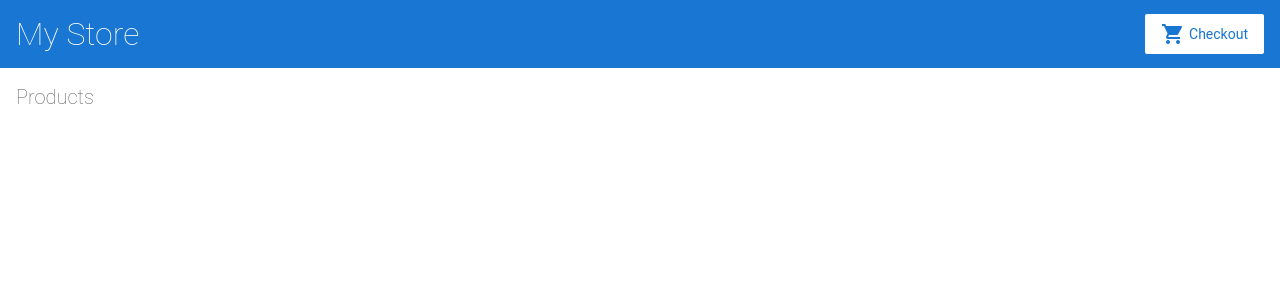
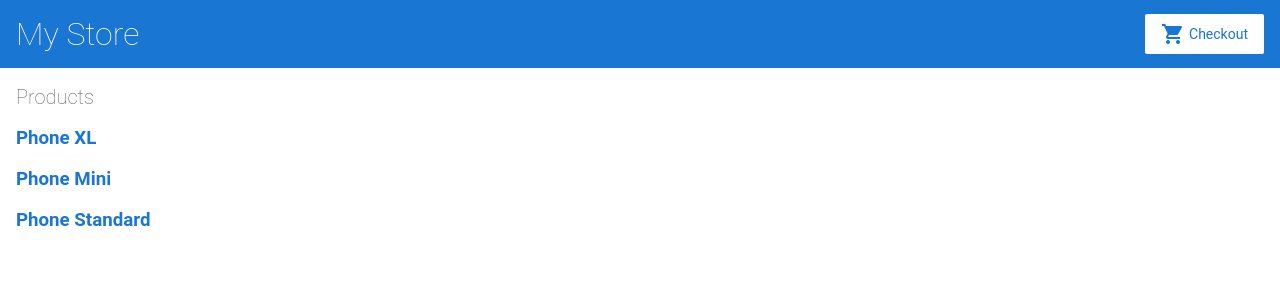
Before and after one commit to thayllaa/MyStore, an Angular app: page / in a window 1280 px wide. Shown: the top 300 px of the page. Built offline with nearby package versions, Linux system fonts and the light colour scheme.

Commit message:
1 file modified

```diff
--- a/src/app/product-list/product-list.component.html
+++ b/src/app/product-list/product-list.component.html
@@ -1,6 +1,11 @@
 <h2>Products</h2>
 
 <div *ngFor="let product of products">
+  <h3>
+    <a [title]="product.name + ' details'">
+      {{ product.name }}
+    </a>
+  </h3>
 </div>
 
 <!--
```
